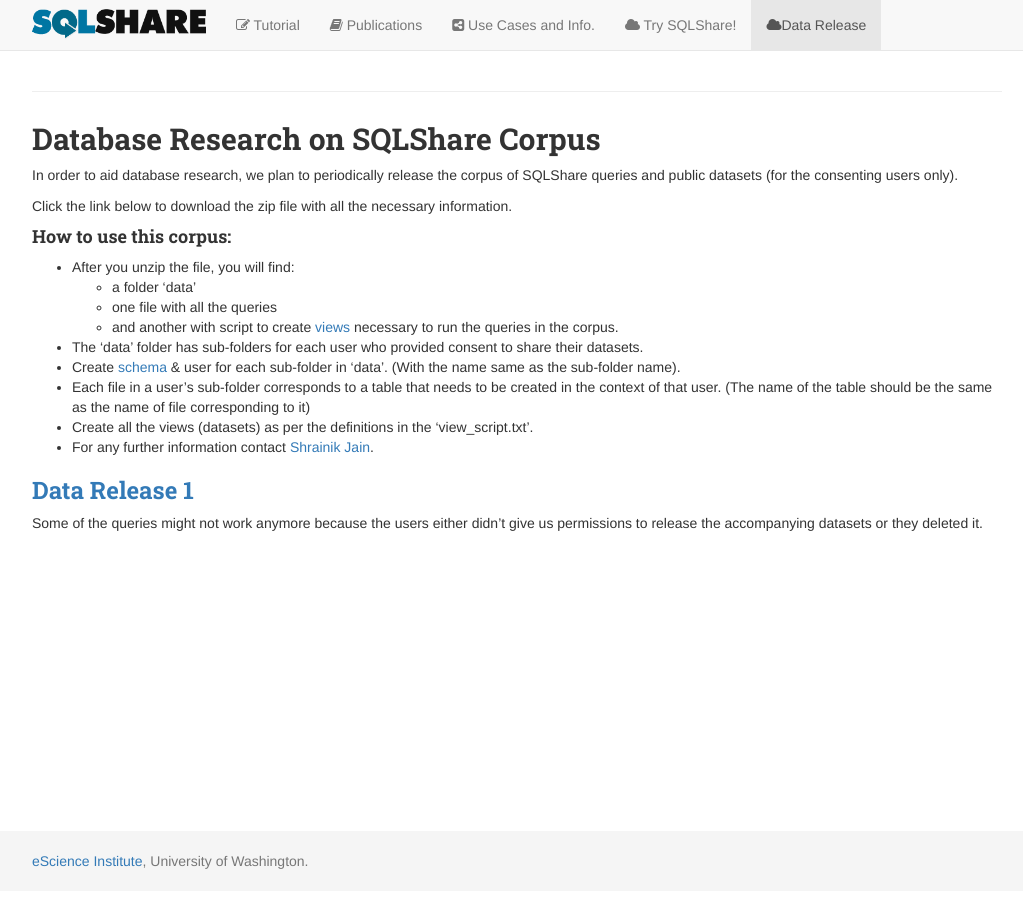
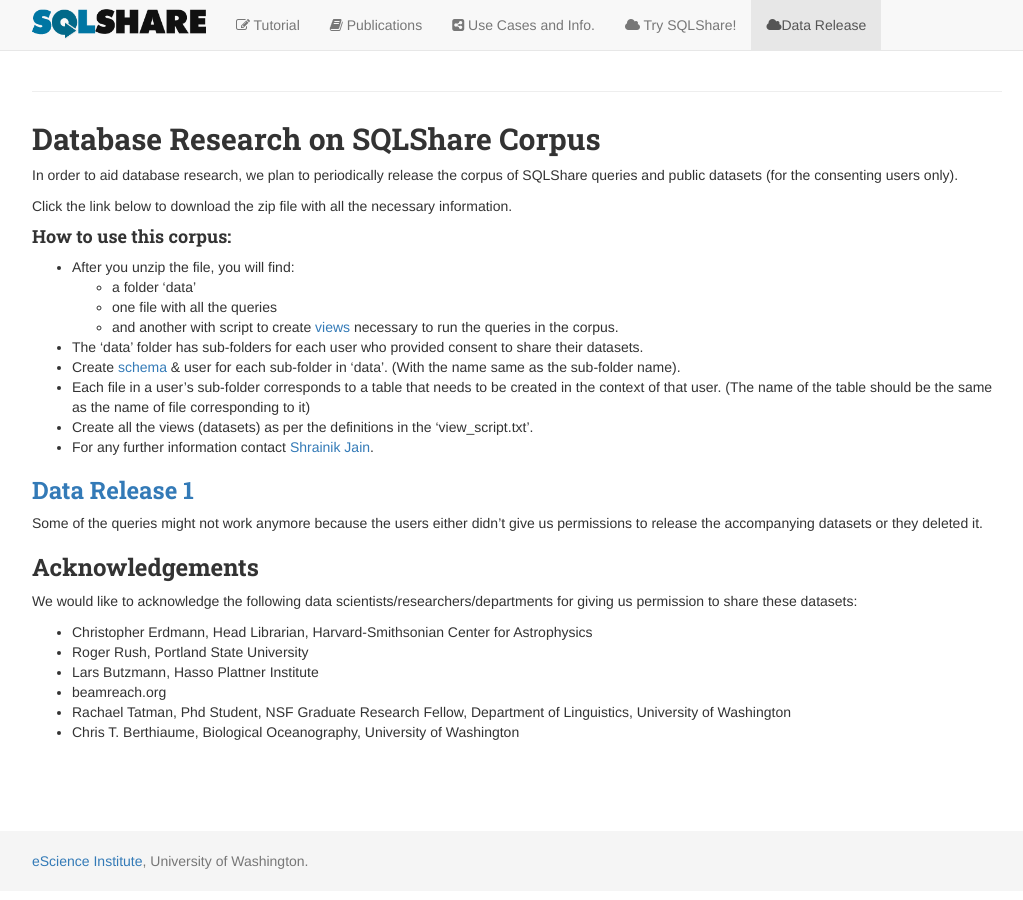
Before and after one commit to uwescience/sqlshare, a Jekyll site: the page built from data_release.markdown, in a window 1280 px wide. Shown: the whole page, without its empty margins (123-1146 px from the left). Built offline with Jekyll 4.4.1, drawn with Linux system fonts in a browser that asks for light colours; nearby versions of some CDN libraries; Markdown is read by kramdown in place of the engine named in the settings.

Commit message:
Added acknowledgements

```diff
--- a/data_release.markdown
+++ b/data_release.markdown
@@ -26,3 +26,12 @@
 ###[Data Release 1](https://s3-us-west-2.amazonaws.com/sqlsharedatarelease1/sqlshare_data_release1.zip)
 
 Some of the queries might not work anymore because the users either didn't give us permissions to release the accompanying datasets or they deleted it.
+
+###Acknowledgements
+We would like to acknowledge the following data scientists/researchers/departments for giving us permission to share these datasets:
+* Christopher Erdmann, Head Librarian, Harvard-Smithsonian Center for Astrophysics
+* Roger Rush, Portland State University
+* Lars Butzmann, Hasso Plattner Institute
+* beamreach.org
+* Rachael Tatman, Phd Student, NSF Graduate Research Fellow, Department of Linguistics, University of Washington
+* Chris T. Berthiaume, Biological Oceanography, University of Washington
```
